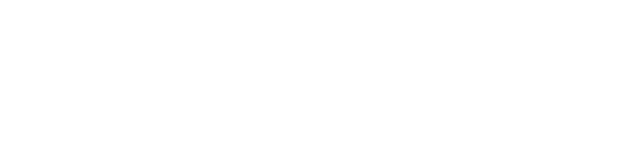
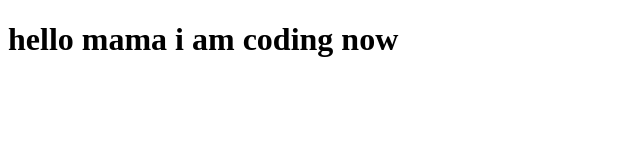
Before and after one commit to mdpervaj/my-third-repo, a plain HTML site: page index.html in a window 1280 px wide. Shown: the whole page, without its empty margins (0-640 px from the left). Drawn offline with Linux system fonts and the light colour scheme.

Commit message:
heading added

```diff
--- a/index.html
+++ b/index.html
@@ -7,6 +7,6 @@
     <title>Welcome toh kaise aap log?</title>
 </head>
 <body>
-
+    <h1> hello mama i am coding now</h1>
 </body>
 </html>
```
